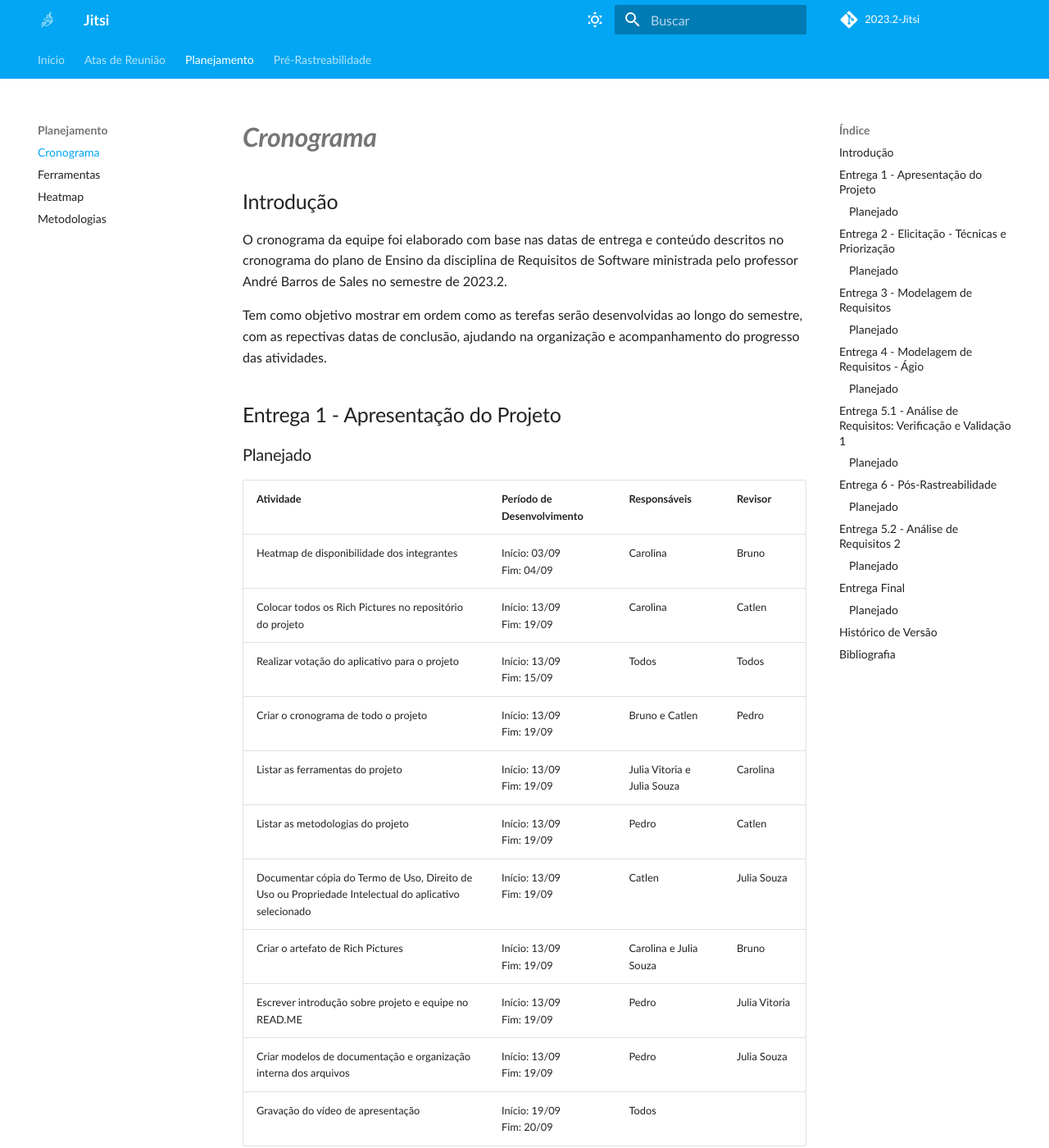
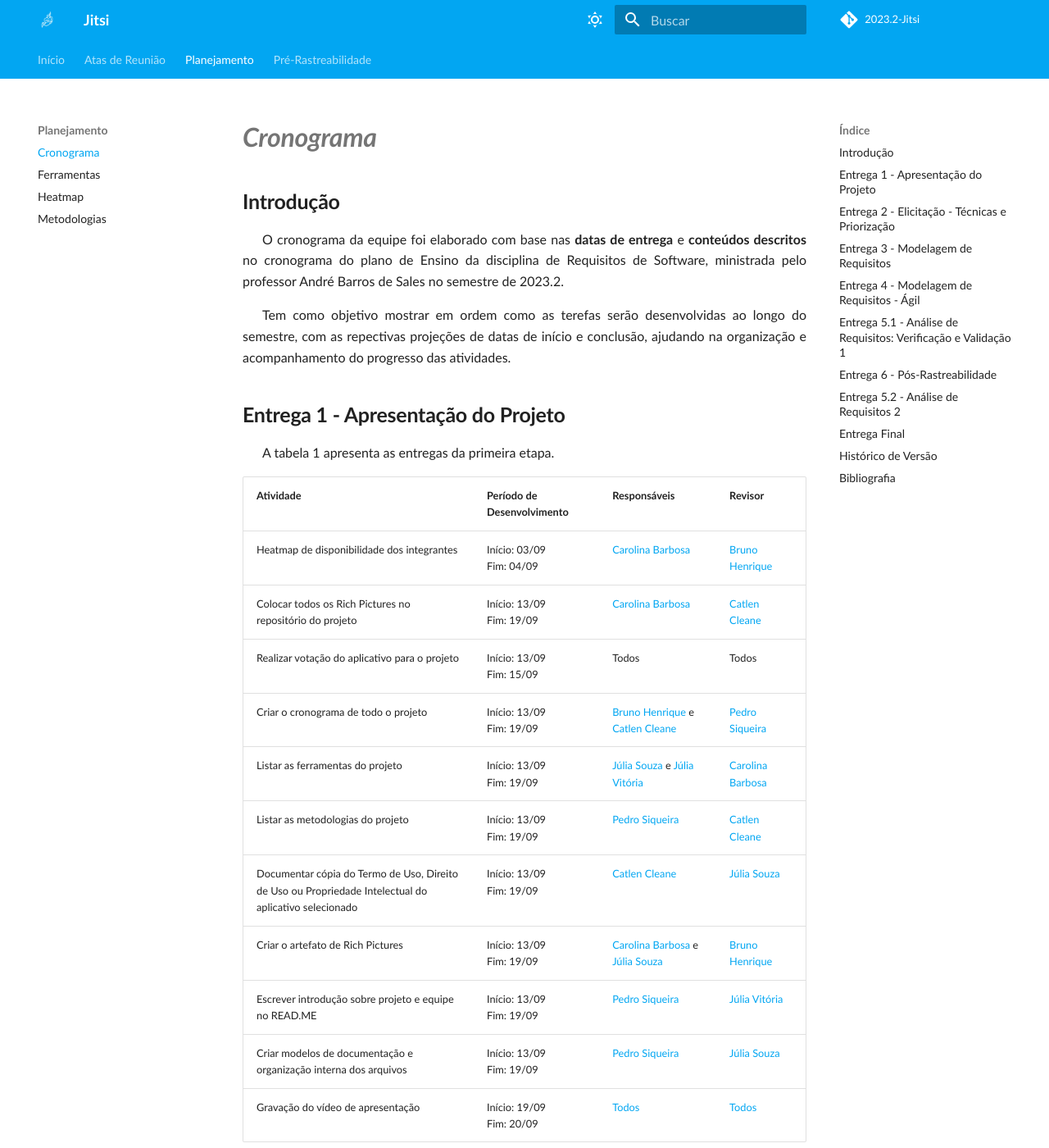
Before and after one commit to Requisitos-de-Software/2023.2-Jitsi, an MkDocs documentation site: the page built from docs/Planejamento/cronograma.md, in a window 1280 px wide and 1400 px high. Shown: the whole window at 82% size. Built offline with MkDocs 1.6.1 and Material for MkDocs 9.7.7, drawn with Linux system fonts in a browser that asks for light colours; some web fonts are replaced; comment, search, counter and statistics services are not loaded; some of the changed text lies outside the part shown.

Commit message:
doc: inserindo legendas e referenciando membros

```diff
--- a/docs/Planejamento/cronograma.md
+++ b/docs/Planejamento/cronograma.md
@@ -1,132 +1,169 @@
 # ***Cronograma***
-## Introdução
+## **Introdução**
+<p align="justify">
+&emsp;&emsp;O cronograma da equipe foi elaborado com base nas <b>datas de entrega</b> e <b>conteúdos descritos</b> no cronograma do plano de Ensino da disciplina de Requisitos de Software, ministrada pelo professor André Barros de Sales no semestre de 2023.2.
+</p>
+<p align="justify">
+&emsp;&emsp;Tem como objetivo mostrar em ordem como as terefas serão desenvolvidas ao longo do semestre, com as repectivas projeções de datas de início e conclusão, ajudando na organização e acompanhamento do progresso das atividades.
+</p>
 
-O cronograma da equipe foi elaborado com base nas datas de entrega e conteúdo descritos no cronograma do plano de Ensino da disciplina de Requisitos de Software ministrada pelo professor André Barros de Sales no semestre de 2023.2.
-
-Tem como objetivo mostrar em ordem como as terefas serão desenvolvidas ao longo do semestre, com as repectivas datas de conclusão, ajudando na organização e acompanhamento do progresso das atividades.
-
-## Entrega 1 - Apresentação do Projeto
-### Planejado
+## **Entrega 1 - Apresentação do Projeto**
+<p align="justify">
+&emsp;&emsp;A tabela 1 apresenta as entregas da primeira etapa.
+</p>
 
 | Atividade                                                                                             | Período de Desenvolvimento   | Responsáveis                | Revisor       |
 |-------------------------------------------------------------------------------------------------------|------------------------------|-----------------------------|---------------|
-| Heatmap de disponibilidade dos integrantes                                                            | Início: 03/09 <br>Fim: 04/09 | Carolina                    | Bruno         |
-| Colocar todos os Rich Pictures no repositório do projeto                                              | Início: 13/09 <br>Fim: 19/09 | Carolina                    | Catlen        |
+| Heatmap de disponibilidade dos integrantes | Início: 03/09 <br>Fim: 04/09 | [Carolina Barbosa](https://github.com/CarolinaBarb) | [Bruno Henrique](https://github.com/BrunoHenrique00)|
+| Colocar todos os Rich Pictures no repositório do projeto | Início: 13/09 <br>Fim: 19/09 | [Carolina Barbosa](https://github.com/CarolinaBarb)| [Catlen Cleane](https://github.com/catlenc)|
 | Realizar votação do aplicativo para o projeto                                                         | Início: 13/09 <br>Fim: 15/09 | Todos                       | Todos         |
-| Criar o cronograma de todo o projeto                                                                  | Início: 13/09 <br>Fim: 19/09 | Bruno e Catlen              | Pedro         |
-| Listar as ferramentas do projeto                                                                      | Início: 13/09 <br>Fim: 19/09 | Julia Vitoria e Julia Souza | Carolina      |
-| Listar as metodologias do projeto                                                                     | Início: 13/09 <br>Fim: 19/09 | Pedro                       | Catlen        |
-| Documentar cópia do Termo de Uso, Direito de Uso ou Propriedade Intelectual do aplicativo selecionado | Início: 13/09 <br>Fim: 19/09 | Catlen                      | Julia Souza   |
-| Criar o artefato de Rich Pictures                                                                     | Início: 13/09 <br>Fim: 19/09 | Carolina e Julia Souza      | Bruno         |
-| Escrever introdução sobre projeto e equipe no READ.ME                                                 | Início: 13/09 <br>Fim: 19/09 | Pedro                       | Julia Vitoria |
-| Criar modelos de documentação e organização interna dos arquivos                                      | Início: 13/09 <br>Fim: 19/09 | Pedro                       | Julia Souza   |
-| Gravação do vídeo de apresentação                                                                     | Início: 19/09 <br>Fim: 20/09 | Todos                       |               |
+| Criar o cronograma de todo o projeto                                                                  | Início: 13/09 <br>Fim: 19/09 | [Bruno Henrique](https://github.com/BrunoHenrique00) e [Catlen Cleane](https://github.com/catlenc)     | [Pedro Siqueira](https://github.com/PedroSiq)         |
+| Listar as ferramentas do projeto                                                                      | Início: 13/09 <br>Fim: 19/09 | [Júlia Souza](https://github.com/JuliaSSouza) e [Júlia Vitória](https://github.com/Juhvitoria4)  | [Carolina Barbosa](https://github.com/CarolinaBarb)      |
+| Listar as metodologias do projeto                                                                     | Início: 13/09 <br>Fim: 19/09 | [Pedro Siqueira](https://github.com/PedroSiq)                       | [Catlen Cleane](https://github.com/catlenc)        |
+| Documentar cópia do Termo de Uso, Direito de Uso ou Propriedade Intelectual do aplicativo selecionado | Início: 13/09 <br>Fim: 19/09 | [Catlen Cleane](https://github.com/catlenc)                      | [Júlia Souza](https://github.com/JuliaSSouza)   |
+| Criar o artefato de Rich Pictures                                                                     | Início: 13/09 <br>Fim: 19/09 | [Carolina Barbosa](https://github.com/CarolinaBarb) e [Júlia Souza](https://github.com/JuliaSSouza)      | [Bruno Henrique](https://github.com/BrunoHenrique00) |
+| Escrever introdução sobre projeto e equipe no READ.ME                                                 | Início: 13/09 <br>Fim: 19/09 | [Pedro Siqueira](https://github.com/PedroSiq)                       | [Júlia Vitória](https://github.com/Juhvitoria4) |
+| Criar modelos de documentação e organização interna dos arquivos                                      | Início: 13/09 <br>Fim: 19/09 | [Pedro Siqueira](https://github.com/PedroSiq)                       | [Júlia Souza](https://github.com/JuliaSSouza)|
+| Gravação do vídeo de apresentação                                                                     | Início: 19/09 <br>Fim: 20/09 | [Todos](https://requisitos-de-software.github.io/2023.2-Jitsi/#equipe)| [Todos](https://requisitos-de-software.github.io/2023.2-Jitsi/#equipe)|
 
-<font size="3"><p style="text-align: center">Tabela 1: Apresentação do Projeto <br/> Fonte: Autores.</p></font>
+<center>
+<h6> Tabela 1: Apresentação do Projeto.
+<br/> Autor(es): <a href="https://github.com/BrunoHenrique00">Bruno Henrique</a> e <a href="https://github.com/catlenc">Catlen Cleane</a></h6>
+</center>
 
 
-## Entrega 2 - Elicitação - Técnicas e Priorização
-
-### Planejado
+## **Entrega 2 - Elicitação - Técnicas e Priorização**
+<p align="justify">
+&emsp;&emsp;A tabela 2 apresenta as entregas da segunda etapa.
+</p>
 
 | Atividade                                                                                  | Período de Desenvolvimento   | Responsáveis          | Revisor       |
 |--------------------------------------------------------------------------------------------|------------------------------|-----------------------|---------------|
-| Criação de perfis de usuários                                                              | Início: 22/09 <br>Fim: 25/09 | Bruno e Carolina      | Catlen        |
-| Entendimento das técnicas de elicitação de requisitos usadas e que serão usadas no projeto | Início: 25/09 <br>Fim: 27/09 | Catlen e Julia Souza  | Julia Vitoria |
-| Entendimento das técnicas de priorização de requisitos e quais serão usadas no projeto     | Início: 27/09 <br>Fim: 29/09 | Julia Vitoria e Pedro | Bruno         |
-| Gravação do vídeo de apresentação                                                          | Início: 30/09 <br>Fim: 01/10 | Todos                 | Todos         |
+| Criação de perfis de usuários                                                              | Início: 22/09 <br>Fim: 25/09 | [Bruno Henrique](https://github.com/BrunoHenrique00) e [Carolina Barbosa](https://github.com/CarolinaBarb)| [Catlen Cleane](https://github.com/catlenc) |
+| Entendimento das técnicas de elicitação de requisitos usadas e que serão usadas no projeto | Início: 25/09 <br>Fim: 27/09 | [Catlen Cleane](https://github.com/catlenc) e [Júlia Souza](https://github.com/JuliaSSouza) | [Júlia Vitória](https://github.com/Juhvitoria4) |
+| Entendimento das técnicas de priorização de requisitos e quais serão usadas no projeto     | Início: 27/09 <br>Fim: 29/09 | [Júlia Vitória](https://github.com/Juhvitoria4) e [Pedro Siqueira](https://github.com/PedroSiq) | [Bruno Henrique](https://github.com/BrunoHenrique00)|
+| Gravação do vídeo de apresentação                                                          | Início: 30/09 <br>Fim: 01/10 | [Todos](https://requisitos-de-software.github.io/2023.2-Jitsi/#equipe)| [Todos](https://requisitos-de-software.github.io/2023.2-Jitsi/#equipe)|
 
-<font size="3"><p style="text-align: center">Tabela 2: Elicitação - Técnicas e Priorização <br/> Fonte: Autores.</p></font>
+<center>
+<h6> Tabela 2: Elicitação - Técnicas e Priorização.
+<br/> Autor(es): <a href="https://github.com/BrunoHenrique00">Bruno Henrique</a> e <a href="https://github.com/catlenc">Catlen Cleane</a></h6>
+</center>
 
-## Entrega 3 - Modelagem de Requisitos
 
-### Planejado
+## **Entrega 3 - Modelagem de Requisitos**
+<p align="justify">
+&emsp;&emsp;A tabela 3 apresenta as entregas da terceira etapa.
+</p>
 
 | Atividade                                          | Período de Desenvolvimento   | Responsáveis          | Revisor       |
 |----------------------------------------------------|------------------------------|-----------------------|---------------|
-| Modelagem de Requisitos: Cenários                  | Início: 05/10 <br>Fim: 08/10 | Pedro e Julia Vitoria | Bruno         |
-| Modelagem de Requisitos: Léxico                    | Início: 08/10 <br>Fim: 12/10 | Julia Souza e Catlen  | Carolina      |
-| Modelagem de Requisitos: Use Case                  | Início: 12/10 <br>Fim: 15/10 | Bruno e Carolina      | Julia Souza   |
-| Modelagem de Requisitos: Especificação Suplementar | Início: 15/09 <br>Fim: 20/10 | Catlen e Pedro        | Julia Vitoria |
-| Gravação do vídeo de apresentação                  | Início: 23/10 <br>Fim: 24/10 | Todos                 | Todos         |
+| Modelagem de Requisitos: Cenários                  | Início: 05/10 <br>Fim: 08/10 | [Júlia Vitória](https://github.com/Juhvitoria4) e [Pedro Siqueira](https://github.com/PedroSiq) | [Bruno Henrique](https://github.com/BrunoHenrique00) |
+| Modelagem de Requisitos: Léxico                    | Início: 08/10 <br>Fim: 12/10 | [Catlen Cleane](https://github.com/catlenc) e [Júlia Souza](https://github.com/JuliaSSouza) | [Carolina Barbosa](https://github.com/CarolinaBarb)|
+| Modelagem de Requisitos: Use Case                  | Início: 12/10 <br>Fim: 15/10 | [Bruno Henrique](https://github.com/BrunoHenrique00) e [Carolina Barbosa](https://github.com/CarolinaBarb)| [Júlia Souza](https://github.com/JuliaSSouza)   |
+| Modelagem de Requisitos: Especificação Suplementar | Início: 15/09 <br>Fim: 20/10 | [Catlen Cleane](https://github.com/catlenc) e [Pedro Siqueira](https://github.com/PedroSiq)| [Júlia Vitória](https://github.com/Juhvitoria4) |
+| Gravação do vídeo de apresentação                  | Início: 23/10 <br>Fim: 24/10 | [Todos](https://requisitos-de-software.github.io/2023.2-Jitsi/#equipe)| [Todos](https://requisitos-de-software.github.io/2023.2-Jitsi/#equipe)|
 
-<font size="3"><p style="text-align: center">Tabela 3: Modelagem de Requisitos <br/> Fonte: Autores.</p></font>
+<center>
+<h6> Tabela 3: Modelagem de Requisitos.
+<br/> Autor(es): <a href="https://github.com/BrunoHenrique00">Bruno Henrique</a> e <a href="https://github.com/catlenc">Catlen Cleane</a></h6>
+</center>
 
-## Entrega 4 - Modelagem de Requisitos - Ágio
-
-### Planejado
+## **Entrega 4 - Modelagem de Requisitos - Ágil**
+<p align="justify">
+&emsp;&emsp;A tabela 4 apresenta as entregas da quarta etapa.
+</p>
 
 | Atividade                                            | Período de Desenvolvimento   | Responsáveis          | Revisor     |
 |------------------------------------------------------|------------------------------|-----------------------|-------------|
-| Modelagem de Requisitos - Ágil: Histórias de Usuário | Início: 26/10 <br>Fim: 29/10 | Bruno e Julia Souza   | Pedro       |
-| Modelagem de Requisitos - Ágil: Backlogs             | Início: 28/10 <br>Fim: 31/11 | Carolina e Catlen     | Julia Souza |
-| Modelagem de Requisitos - Ágil: NFR Framework        | Início: 01/11 <br>Fim: 02/11 | Julia Vitoria e Pedro | Bruno       |
-| Gravação do vídeo de apresentação                    | Início: 04/11 <br>Fim: 05/11 | Todos                 | Todos       |
+| Modelagem de Requisitos - Ágil: Histórias de Usuário | Início: 26/10 <br>Fim: 29/10 | [Bruno Henrique](https://github.com/BrunoHenrique00) e [Júlia Souza](https://github.com/JuliaSSouza) | [Pedro Siqueira](https://github.com/PedroSiq)|
+| Modelagem de Requisitos - Ágil: Backlogs             | Início: 28/10 <br>Fim: 31/11 | [Carolina Barbosa](https://github.com/CarolinaBarb) e [Catlen Cleane](https://github.com/catlenc)| [Júlia Souza](https://github.com/JuliaSSouza) |
+| Modelagem de Requisitos - Ágil: NFR Framework        | Início: 01/11 <br>Fim: 02/11 | [Júlia Vitória](https://github.com/Juhvitoria4) e [Pedro Siqueira](https://github.com/PedroSiq) | [Bruno Henrique](https://github.com/BrunoHenrique00) |
+| Gravação do vídeo de apresentação                    | Início: 04/11 <br>Fim: 05/11 | [Todos](https://requisitos-de-software.github.io/2023.2-Jitsi/#equipe)| [Todos](https://requisitos-de-software.github.io/2023.2-Jitsi/#equipe)|
 
-<font size="3"><p style="text-align: center">Tabela 4: Modelagem de Requisitos Ágio <br/> Fonte: Autores.</p></font>
+<center>
+<h6> Tabela 4: Modelagem de Requisitos Ágil.
+<br/> Autor(es): <a href="https://github.com/BrunoHenrique00">Bruno Henrique</a> e <a href="https://github.com/catlenc">Catlen Cleane</a></h6>
+</center>
 
-## Entrega 5.1 - Análise de Requisitos: Verificação e Validação 1
-
-### Planejado
+## **Entrega 5.1 - Análise de Requisitos: Verificação e Validação 1**
+<p align="justify">
+&emsp;&emsp;A tabela 5 apresenta as entregas da quinta etapa.
+</p>
 
 | Atividade                         | Período de Desenvolvimento   | Responsáveis                  | Revisor                |
 |-----------------------------------|------------------------------|-------------------------------|------------------------|
-| Verificação dos Requisitos        | Início: 06/11 <br>Fim: 09/11 | Bruno, Catlen e Julia Vitoria | Pedro e Carolina       |
-| Validação dos Requisitos          | Início: 06/11 <br>Fim: 09/11 | Carolina, Julia Souza e Pedro | Catlen e Julia Vitoria |
-| Gravação do vídeo de apresentação | Início: 11/11 <br>Fim: 12/11 | Todos                         | Todos                  |
+| Verificação dos Requisitos        | Início: 06/11 <br>Fim: 09/11 | [Bruno Henrique](https://github.com/BrunoHenrique00), [Catlen Cleane](https://github.com/catlenc) e [Júlia Vitória](https://github.com/Juhvitoria4) | [Carolina Barbosa](https://github.com/CarolinaBarb) e [Pedro Siqueira](https://github.com/PedroSiq) |
+| Validação dos Requisitos          | Início: 06/11 <br>Fim: 09/11 | [Carolina Barbosa](https://github.com/CarolinaBarb), [Júlia Souza](https://github.com/JuliaSSouza) e [Pedro Siqueira](https://github.com/PedroSiq) | [Catlen Cleane](https://github.com/catlenc) e [Júlia Vitória](https://github.com/Juhvitoria4) |
+| Gravação do vídeo de apresentação | Início: 11/11 <br>Fim: 12/11 | [Todos](https://requisitos-de-software.github.io/2023.2-Jitsi/#equipe)| [Todos](https://requisitos-de-software.github.io/2023.2-Jitsi/#equipe)|
 
-<font size="3"><p style="text-align: center">Tabela 5: Análise de Requisitos 1 <br/> Fonte: Autores.</p></font>
+<center>
+<h6> Tabela 5: Análise de Requisitos 1.
+<br/> Autor(es): <a href="https://github.com/BrunoHenrique00">Bruno Henrique</a> e <a href="https://github.com/catlenc">Catlen Cleane</a></h6>
+</center>
 
-## Entrega 6 - Pós-Rastreabilidade
-
-### Planejado
+## **Entrega 6 - Pós-Rastreabilidade**
+<p align="justify">
+&emsp;&emsp;A tabela 6 apresenta as entregas da sexta etapa.
+</p>
 
 | Atividade                         | Período de Desenvolvimento   | Responsáveis | Revisor |
 |-----------------------------------|------------------------------|--------------|---------|
-| Pós Rastreabilidade - Gerência II | Início: 14/11 <br>Fim: 16/11 | Todos        | Todos   |
-| Gravação do vídeo de apresentação | Início: 18/11 <br>Fim: 19/11 | Todos        | Todos   |
+| Pós Rastreabilidade - Gerência II | Início: 14/11 <br>Fim: 16/11 | [Todos](https://requisitos-de-software.github.io/2023.2-Jitsi/#equipe)        | [Todos](https://requisitos-de-software.github.io/2023.2-Jitsi/#equipe)   |
+| Gravação do vídeo de apresentação | Início: 18/11 <br>Fim: 19/11 | [Todos](https://requisitos-de-software.github.io/2023.2-Jitsi/#equipe)        | [Todos](https://requisitos-de-software.github.io/2023.2-Jitsi/#equipe)   |
 
-<font size="3"><p style="text-align: center">Tabela 6: Pós-Rastreabilidade. <br/> Fonte: Autores.</p></font>
+<center>
+<h6> Tabela 6: Pós-Rastreabilidade.
+<br/> Autor(es): <a href="https://github.com/BrunoHenrique00">Bruno Henrique</a> e <a href="https://github.com/catlenc">Catlen Cleane</a></h6>
+</center>
 
-## Entrega 5.2 - Análise de Requisitos 2
+## **Entrega 5.2 - Análise de Requisitos 2**
+<p align="justify">
+&emsp;&emsp;A tabela 7 apresenta as entregas da sétima etapa.
+</p>
 
-### Planejado
+| Atividade | Período de Desenvolvimento | Responsáveis | Revisor |
+|-----------------------------------|------------------------------|------------------------------------|---------------------|
+| Verificação dos Requisitos | Início: 21/11 <br>Fim: 25/11 | [Carolina Barbosa](https://github.com/CarolinaBarb), [Catlen Cleane](https://github.com/catlenc) e [Pedro Siqueira](https://github.com/PedroSiq) | [Bruno Henrique](https://github.com/BrunoHenrique00) e [Júlia Souza](https://github.com/JuliaSSouza) |
+| Validação dos Requisitos | Início: 21/11 <br>Fim: 25/11 | [Bruno Henrique](https://github.com/BrunoHenrique00), [Júlia Souza](https://github.com/JuliaSSouza) e [Júlia Vitória](https://github.com/Juhvitoria4) | [Carolina Barbosa](https://github.com/CarolinaBarb) e [Catlen Cleane](https://github.com/catlenc)|
+| Gravação do vídeo de apresentação | Início: 27/11 <br>Fim: 28/11 | [Todos](https://requisitos-de-software.github.io/2023.2-Jitsi/#equipe) | [Todos](https://requisitos-de-software.github.io/2023.2-Jitsi/#equipe) |
 
-| Atividade                         | Período de Desenvolvimento   | Responsáveis                       | Revisor             |
-|-----------------------------------|------------------------------|------------------------------------|---------------------|
-| Verificação dos Requisitos        | Início: 21/11 <br>Fim: 25/11 | Carolina, Catlen e Pedro           | Bruno e Julia Souza |
-| Validação dos Requisitos          | Início: 21/11 <br>Fim: 25/11 | Bruno, Julia Souza e Julia Vitoria | Catlen e Carolina   |
-| Gravação do vídeo de apresentação | Início: 27/11 <br>Fim: 28/11 | Todos                              | Todos               |
+<center>
+<h6> Tabela 7: Análise de Requisitos 2.
+<br/> Autor(es): <a href="https://github.com/BrunoHenrique00">Bruno Henrique</a> e <a href="https://github.com/catlenc">Catlen Cleane</a></h6>
+</center>
 
-<font size="3"><p style="text-align: center">Tabela 7: Análise de Requisitos 1.2 <br/> Fonte: Autores.</p></font>
-
-## Entrega Final
-
-### Planejado
+## **Entrega Final**
+<p align="justify">
+&emsp;&emsp;A tabela 8 apresenta as entregas da etapa final.
+</p>
 
 | Atividade                         | Período de Desenvolvimento   | Responsáveis | Revisor |
 |-----------------------------------|------------------------------|--------------|---------|
-| Desenvolvimento do Projeto Final  | Início: 29/11 <br>Fim: 02/12 | Todos        | Todos   |
-| Gravação do vídeo de apresentação | Início: 04/11 <br>Fim: 05/12 | Todos        | Todos   |
+| Desenvolvimento do Projeto Final  | Início: 29/11 <br>Fim: 02/12 | [Todos](https://requisitos-de-software.github.io/2023.2-Jitsi/#equipe)        | [Todos](https://requisitos-de-software.github.io/2023.2-Jitsi/#equipe)   |
+| Gravação do vídeo de apresentação | Início: 04/11 <br>Fim: 05/12 | [Todos](https://requisitos-de-software.github.io/2023.2-Jitsi/#equipe)        | [Todos](https://requisitos-de-software.github.io/2023.2-Jitsi/#equipe)   |
 
-<font size="3"><p style="text-align: center">Tabela 8: Entrega Final <br/> Fonte: Autores.</p></font>
+<center>
+<h6> Tabela 8: Entrega Final.
+<br/> Autor(es): <a href="https://github.com/BrunoHenrique00">Bruno Henrique</a> e <a href="https://github.com/catlenc">Catlen Cleane</a></h6>
+</center>
 
 ## **Histórico de Versão**
 <p align="justify">
-&emsp;&emsp;A tabela 1 representa o histórico de versão do documento.
+&emsp;&emsp;A tabela 9 representa o histórico de versão do documento.
 </p>
 
 | Versão | Data       | Descrição                                              | Autor(es)                                                                          | Revisor(es)                          |
 |--------|------------|--------------------------------------------------------|------------------------------------------------------------------------------------|--------------------------------------|
-| `1.0`  | 15/09/2023 | Cronograma planejado e executado markdown              | [Catlen](https://github.com/catlenc) e [Bruno](https://github.com/BrunoHenrique00) | [Pedro](https://github.com/PedroSiq) |
-| `1.1`  | 18/09/2023 | Correções em Cronograma planejado e executado markdown | [Catlen](https://github.com/catlenc) e [Bruno](https://github.com/BrunoHenrique00) | [Pedro](https://github.com/PedroSiq) |
-| `1.2`  | 20/09/2023 | Padronização do documento                              | [Bruno](https://github.com/BrunoHenrique00) e [Catlen](https://github.com/catlenc) | [Pedro](https://github.com/PedroSiq) |
+| `1.0`  | 15/09/2023 | Cronograma planejado e executado markdown              | [Bruno Henrique](https://github.com/BrunoHenrique00) e [Catlen Cleane](https://github.com/catlenc) | [Pedro Siqueira](https://github.com/PedroSiq) |
+| `1.1`  | 18/09/2023 | Correções em Cronograma planejado e executado markdown | [Bruno Henrique](https://github.com/BrunoHenrique00) e [Catlen Cleane](https://github.com/catlenc) | [Pedro Siqueira](https://github.com/PedroSiq) |
+| `1.2`  | 20/09/2023 | Padronização do documento                              | [Bruno Henrique](https://github.com/BrunoHenrique00) e [Catlen Cleane](https://github.com/catlenc) | |
+| `1.3` | 20/09/2023 | Inserção de legendas e referenciamento de membros| [Pedro Siqueira](https://github.com/PedroSiq) | |
 
 <center>
 <h6> Tabela 9: Histórico de Versão.
-<br/> Autor(a): <a href="https://github.com/catlenc">Catlen Ceane</a></h6>
+<br/> Autor(a): <a href="https://github.com/catlenc">Catlen Cleane</a></h6>
 </center>
 
 ## **Bibliografia**
 
-> Cronograma Youtube. Disponível em: <<https://github.com/Requisitos-de-Software/2023.1-BilheteriaDigital/blob/main/docs/planejamento/cronograma.md>> . Acesso em 15 de Setembro de 2023.
+> [1] Cronograma Planejado. Disponível em: <<https://github.com/Requisitos-de-Software/2023.1-BilheteriaDigital/blob/main/docs/planejamento/cronograma.md>> . Acesso em 15 de Setembro de 2023.
```
Also changed, not shown: docs/Planejamento/metodologias.md (+6 -2 lines), docs/index.md (+1 -1 lines).
